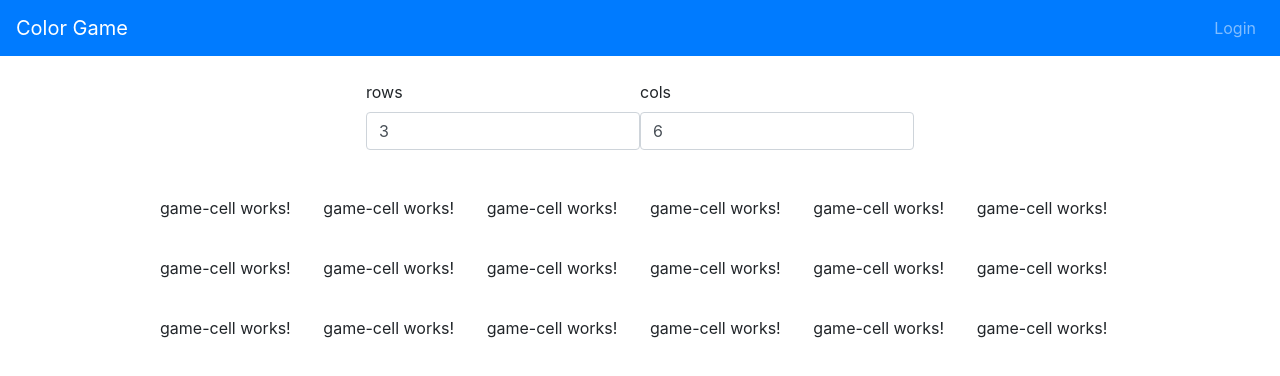
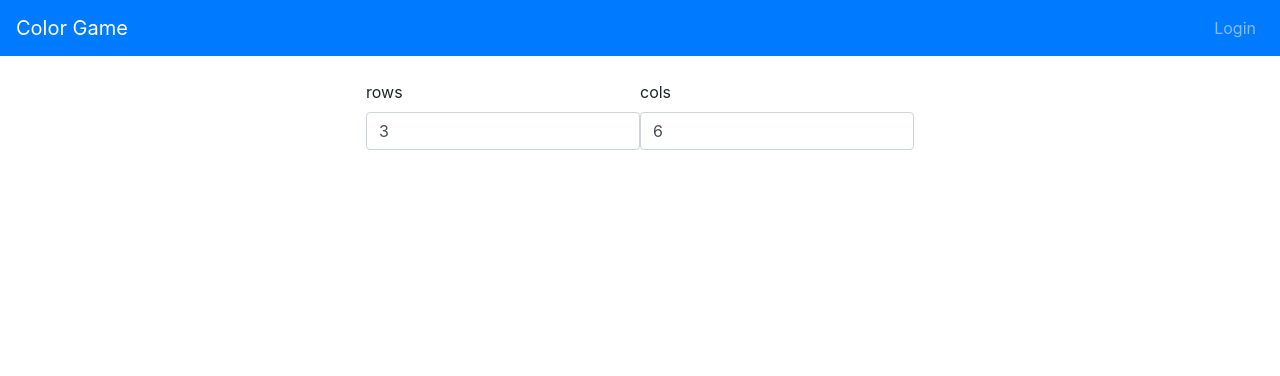
Before and after one commit to etienne1698/testtech, an Angular app: page /game/new in a window 1280 px wide. Shown: the top 376 px of the page. Built offline with nearby package versions, Linux system fonts and the light colour scheme.

Commit message:
construction grid

```diff
--- a/src/app/game/game-cell/game-cell.component.html
+++ b/src/app/game/game-cell/game-cell.component.html
@@ -1 +1,3 @@
-<p>game-cell works!</p>
+<div class="card">
+    <input  />
+</div>
--- a/src/app/game/game-cell/game-cell.component.ts
+++ b/src/app/game/game-cell/game-cell.component.ts
@@ -1,11 +1,19 @@
-import { Component } from '@angular/core';
+import { Component, EventEmitter, Input, Output, signal } from '@angular/core';
 
 @Component({
   selector: 'game-cell',
   standalone: false,
   templateUrl: './game-cell.component.html',
-  styleUrl: './game-cell.component.css'
+  styleUrl: './game-cell.component.css',
 })
 export class GameCellComponent {
+  @Input() color: string = '';
 
+  value = signal('');
+
+  @Output() colorChange = new EventEmitter<string>();
+
+  enter() {
+    this.colorChange.emit(this.value());
+  }
 }
--- a/src/app/game/game-new/game-new.component.html
+++ b/src/app/game/game-new/game-new.component.html
@@ -8,9 +8,9 @@
 </form>
 <table>
   <tbody>
-    <tr *ngFor="let row of [].constructor(form.value.rows)">
-      <td *ngFor="let col of [].constructor(form.value.cols)">
-        <game-cell></game-cell>
+    <tr *ngFor="let row of grid(); let i = index;">
+      <td *ngFor="let col of row; let y = index;">
+        <game-cell  ></game-cell>
       </td>
     </tr>
   </tbody>
--- a/src/app/game/game-new/game-new.component.ts
+++ b/src/app/game/game-new/game-new.component.ts
@@ -1,17 +1,39 @@
-import { Component, signal } from '@angular/core';
+import { Component, OnInit, signal } from '@angular/core';
 import { FormControl, FormGroup } from '@angular/forms';
 
 @Component({
   selector: 'game-new',
-  standalone:  false,
+  standalone: false,
   templateUrl: './game-new.component.html',
-  styleUrl: './game-new.component.css'
+  styleUrl: './game-new.component.css',
 })
-export class GameNewComponent {
-  grid = signal<Array<Array<[string]>>>([])
+export class GameNewComponent /* implements OnInit */ {
+  grid = signal<Array<Array<string>>>([]);
 
   form = new FormGroup({
     rows: new FormControl(3),
     cols: new FormControl(6),
-  })
+  });
+
+  buildGrid({ cols, rows }: { cols: number; rows: number }) {
+    let res: Array<Array<string>> = [];
+    for (let r = 0; r < rows; r++) {
+      const rowArray: Array<string> = [];
+      for (let c = 0; c < cols; c++) {
+        rowArray.push('');
+      }
+      res.push(rowArray);
+    }
+    this.grid.set(res);
+  }
+
+  ngOnInit(): void {
+    this.form.valueChanges.subscribe((val) => {
+      if (!val.rows || !val.cols) return;
+      // @ts-ignore
+      this.buildGrid(val);
+    });
+  }
+
+  updateCell() {}
 }
--- a/src/app/shared/user-disconnected.directive.ts
+++ b/src/app/shared/user-disconnected.directive.ts
@@ -2,15 +2,15 @@ import { Directive, ElementRef, OnDestroy, OnInit } from '@angular/core';
 import { UserService } from '../user/user.service';
 import { User } from '../user/models/user';
 import { Subscription } from 'rxjs';
+import { UserConnectedDirective } from './user-connected.directive';
 
 @Directive({
   selector: '[appUserDisconnected]',
   standalone: false,
 })
-export class UserDisconnectedDirective implements OnInit, OnDestroy {
-  sub?: Subscription;
+export class UserDisconnectedDirective extends UserConnectedDirective {
 
-  protected checkUser(user: User | null, el: Element): void {
+  protected override checkUser(user: User | null, el: Element): void {
     if (user != null) {
       el.classList.add('d-none');
     } else {
@@ -18,17 +18,5 @@ export class UserDisconnectedDirective implements OnInit, OnDestroy {
     }
   }
 
-  constructor(private el: ElementRef, private userService: UserService) {
-    this.checkUser(this.userService.user, this.el.nativeElement);
-  }
 
-  ngOnInit(): void {
-    this.sub = this.userService.user$.subscribe((user) =>
-      this.checkUser(user, this.el.nativeElement)
-    );
-  }
-
-  ngOnDestroy(): void {
-    this.sub?.unsubscribe?.();
-  }
 }
--- a/src/app/user/login/login.component.html
+++ b/src/app/user/login/login.component.html
@@ -1,5 +1,5 @@
 <form [formGroup]="form">
-  <div class="alert alert-danger" *ngIf="error()">{{ error() }}</div>
+  <div class="alert alert-danger" *ngIf="error() as errorM">{{ errorM }}</div>
   <form-field label="email" id="email">
     <input
       type="email"
```
